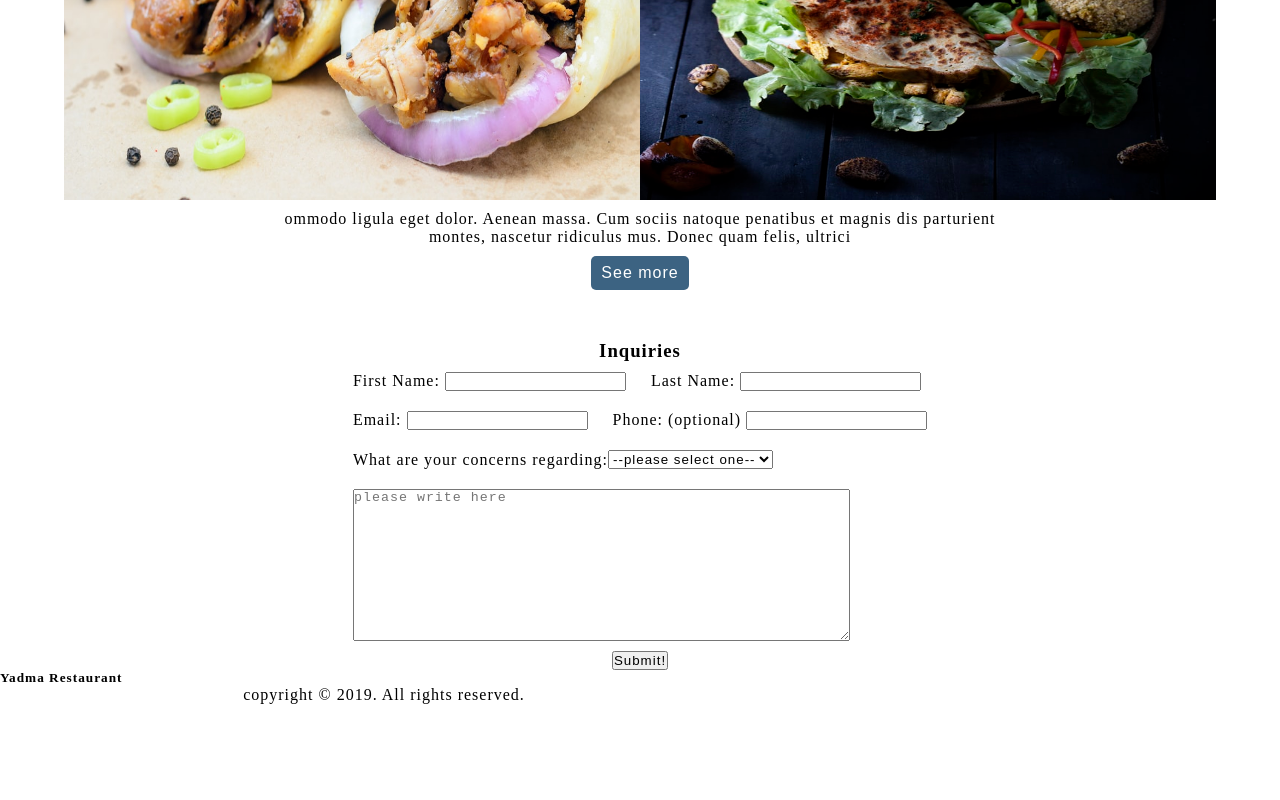
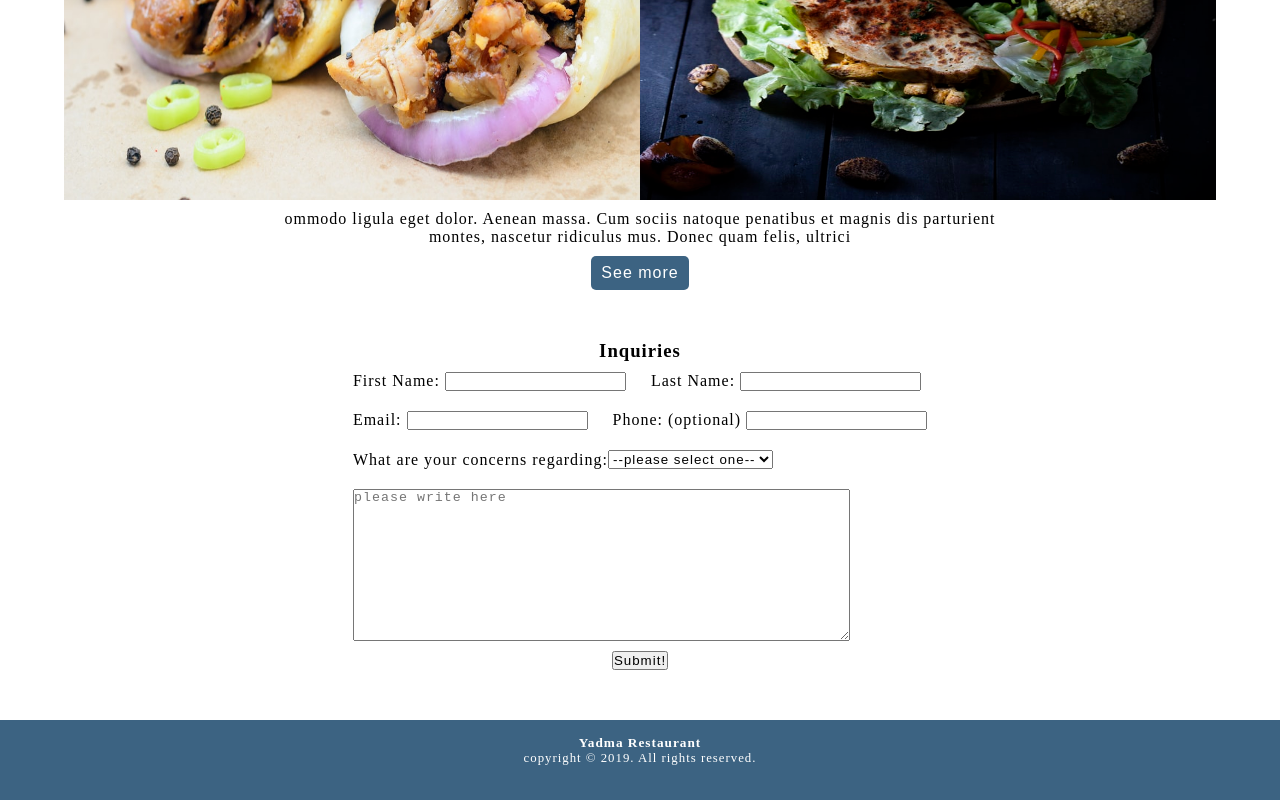
Before and after one commit to mohamudolow/yadma-restaurant, a plain HTML site: page index.html in a window 1280 px wide. Shown: the part 1754-2554 px from the top of the page. Before the commit the page ends 2478 px from the top, so only its background shows below. Drawn offline with Linux system fonts and the light colour scheme.

Commit message:
style footer

```diff
--- a/css/style.css
+++ b/css/style.css
@@ -202,6 +202,30 @@ nav {
     margin-right: 25px;
 }
 
+footer {
+    min-height: 10vh;
+    margin-top: 50px;
+    background-color: #3c6382;
+    color: #fff;
+    display: -webkit-box;
+    display: -ms-flexbox;
+    display: flex;
+    -webkit-box-orient: vertical;
+    -webkit-box-direction: normal;
+    -ms-flex-direction: column;
+    flex-direction: column;
+    -webkit-box-align: center;
+    -ms-flex-align: center;
+    align-items: center;
+    -webkit-box-pack: center;
+    -ms-flex-pack: center;
+    justify-content: center;
+}
+footer p {
+    font-size: 80%;
+}
+
+
 
 @media screen and (max-width: 768px) {
     body {
```
